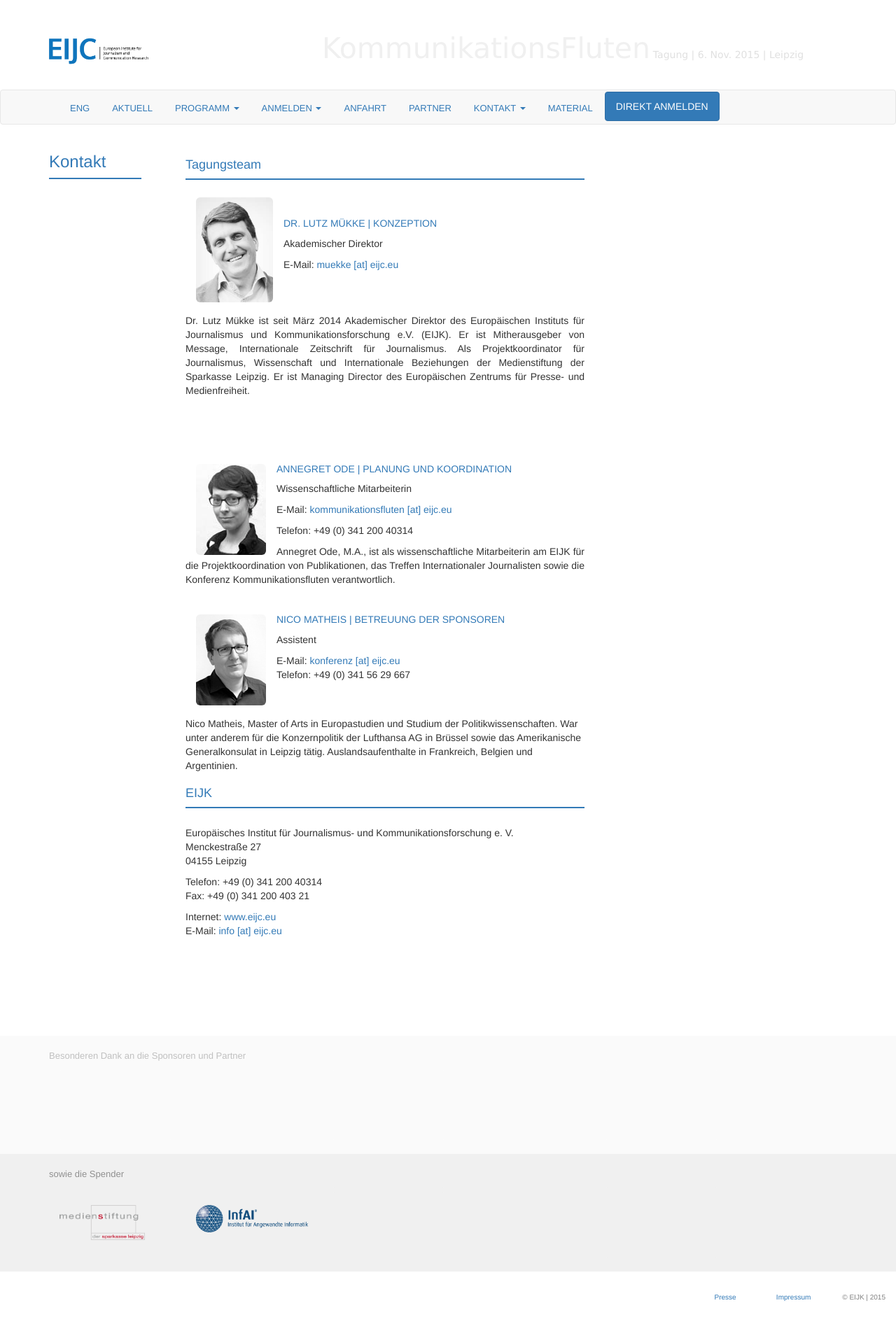
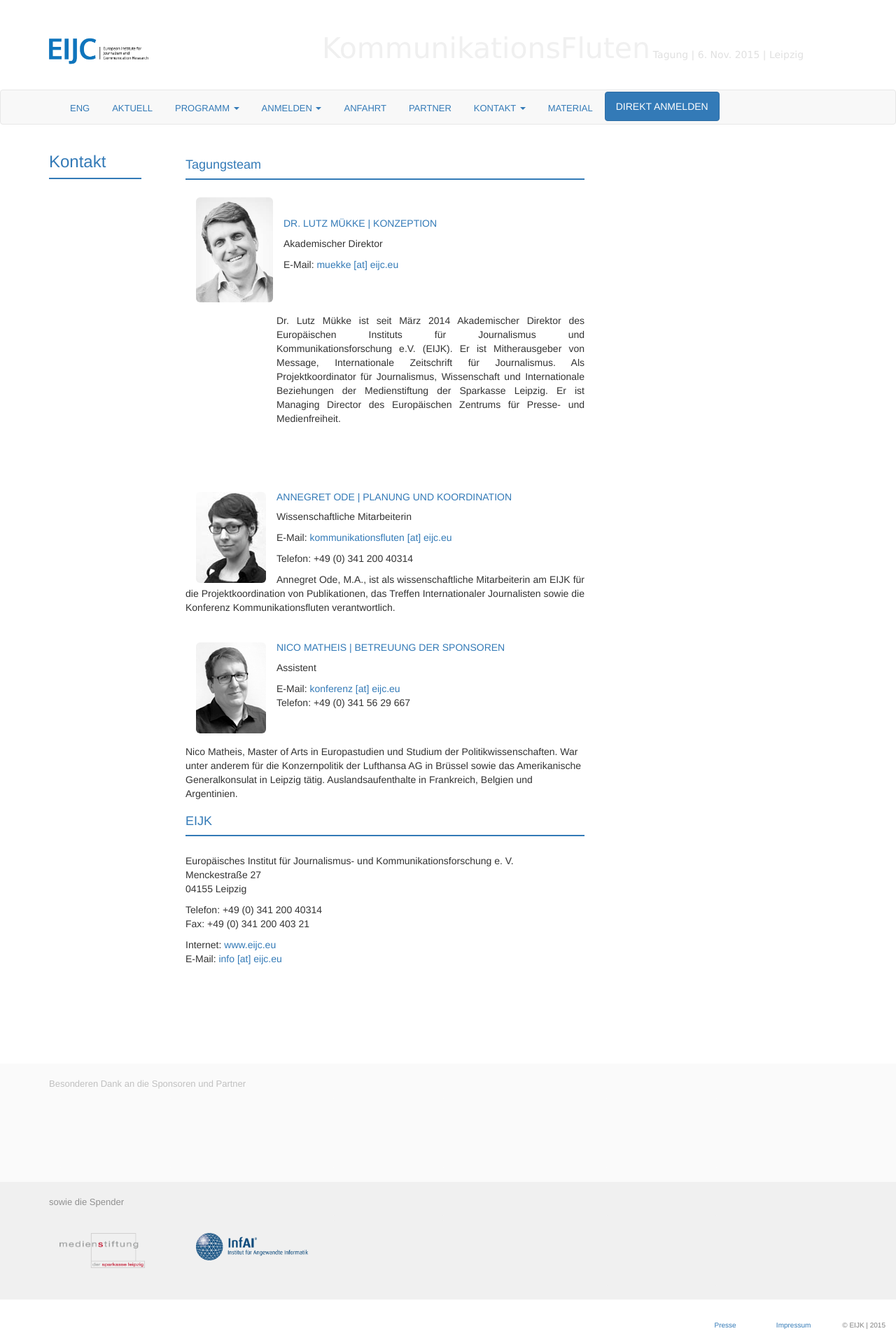
Before and after one commit to susedev/test, a Jekyll site: the page built from kontakt.html, in a window 1280 px wide. Shown: the whole page at 70% size. Built offline with Jekyll 4.4.1, drawn with Linux system fonts in a browser that asks for light colours; nearby versions of some CDN libraries; before the commit the page ends 1872 px from its top, so only the background shows below that.

Commit message:
Edit from JekyllCMS

```diff
--- a/kontakt.html
+++ b/kontakt.html
@@ -18,7 +18,7 @@ title: Kontakt
 
 <p>&nbsp;</p>
 
-<p style="text-align: justify;">Dr. Lutz M&uuml;kke ist seit M&auml;rz 2014 Akademischer Direktor des Europ&auml;ischen Instituts f&uuml;r Journalismus und Kommunikationsforschung e.V. (EIJK). Er ist Mitherausgeber von Message, Internationale Zeitschrift f&uuml;r Journalismus. Als Projektkoordinator f&uuml;r Journalismus, Wissenschaft und Internationale Beziehungen der Medienstiftung der Sparkasse Leipzig. Er ist Managing Director des Europ&auml;ischen Zentrums f&uuml;r Presse- und Medienfreiheit.</p>
+<p style="text-align: justify; margin-left: 130px;">Dr. Lutz M&uuml;kke ist seit M&auml;rz 2014 Akademischer Direktor des Europ&auml;ischen Instituts f&uuml;r Journalismus und Kommunikationsforschung e.V. (EIJK). Er ist Mitherausgeber von Message, Internationale Zeitschrift f&uuml;r Journalismus. Als Projektkoordinator f&uuml;r Journalismus, Wissenschaft und Internationale Beziehungen der Medienstiftung der Sparkasse Leipzig. Er ist Managing Director des Europ&auml;ischen Zentrums f&uuml;r Presse- und Medienfreiheit.</p>
 
 <h4>&nbsp;</h4>
 
```
